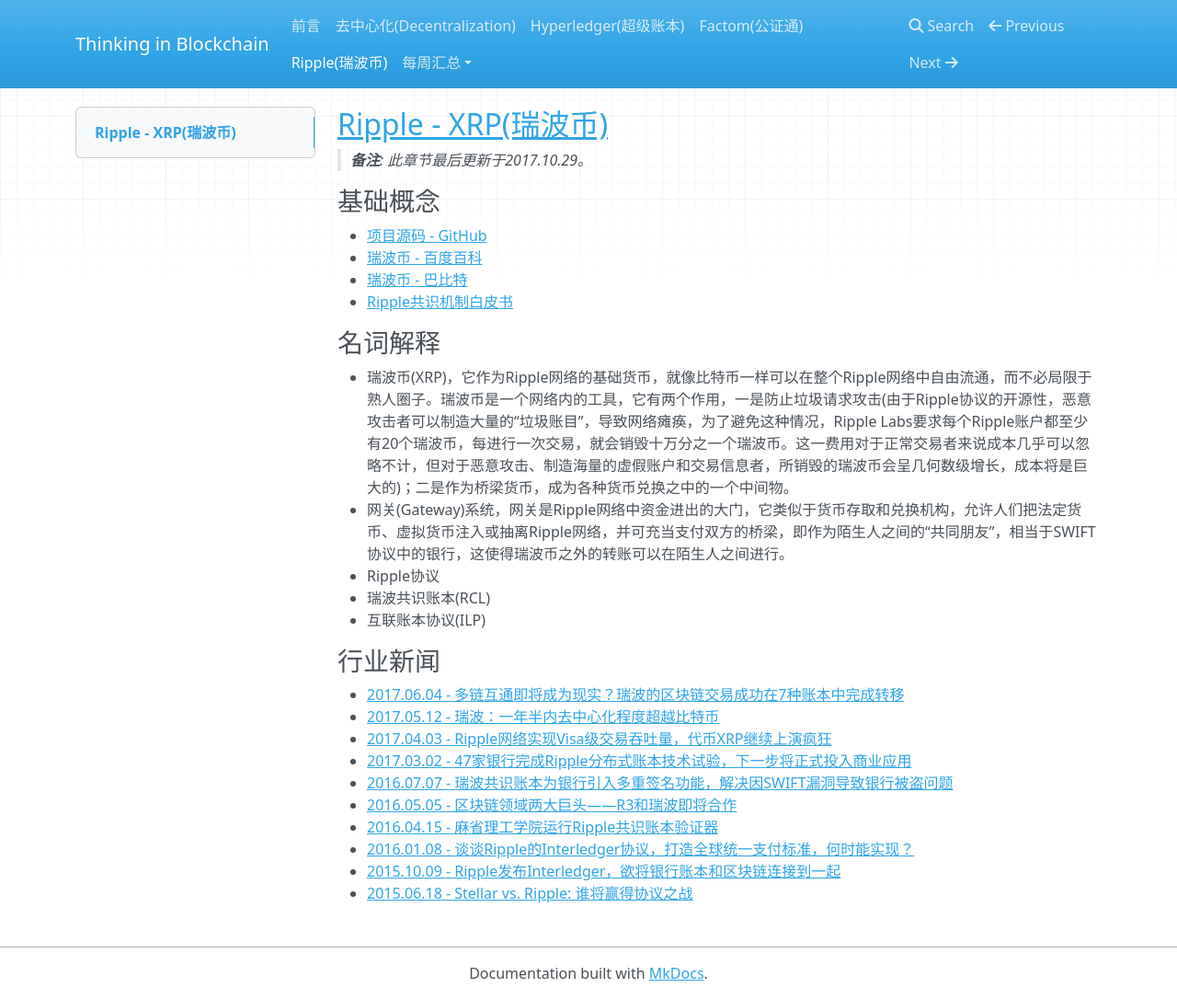
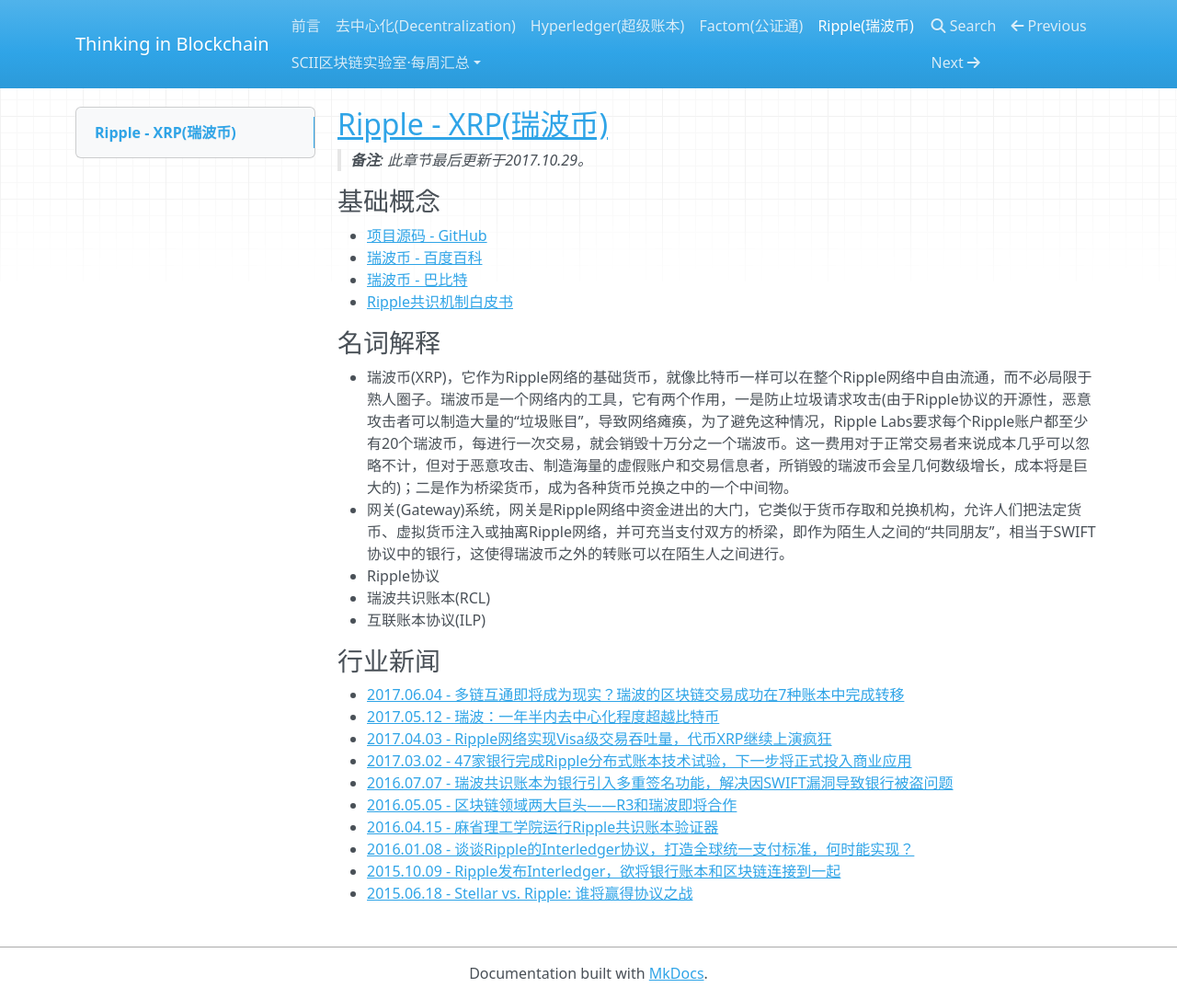
Before and after one commit to LiuBoyu/blockchain, an MkDocs documentation site: the page built from docs/ripple.md, in a window 1280 px wide and 1086 px high. Shown: the whole window at 92% size. Built offline with MkDocs 1.6.1, drawn with Linux system fonts in a browser that asks for light colours; nearby versions of some CDN libraries; old or Windows-style settings are respelled for this version of MkDocs.

Commit message:
Update Weekly.20180416

```diff
--- a/mkdocs.yml
+++ b/mkdocs.yml
@@ -6,5 +6,5 @@ pages:
 - Hyperledger(超级账本): hyperledger.md
 - Factom(公证通): factom.md
 - Ripple(瑞波币): ripple.md
-- '每周汇总':
+- 'SCII区块链实验室·每周汇总':
   - '20180416': 'weekly/Weekly.20180416.md'
```
